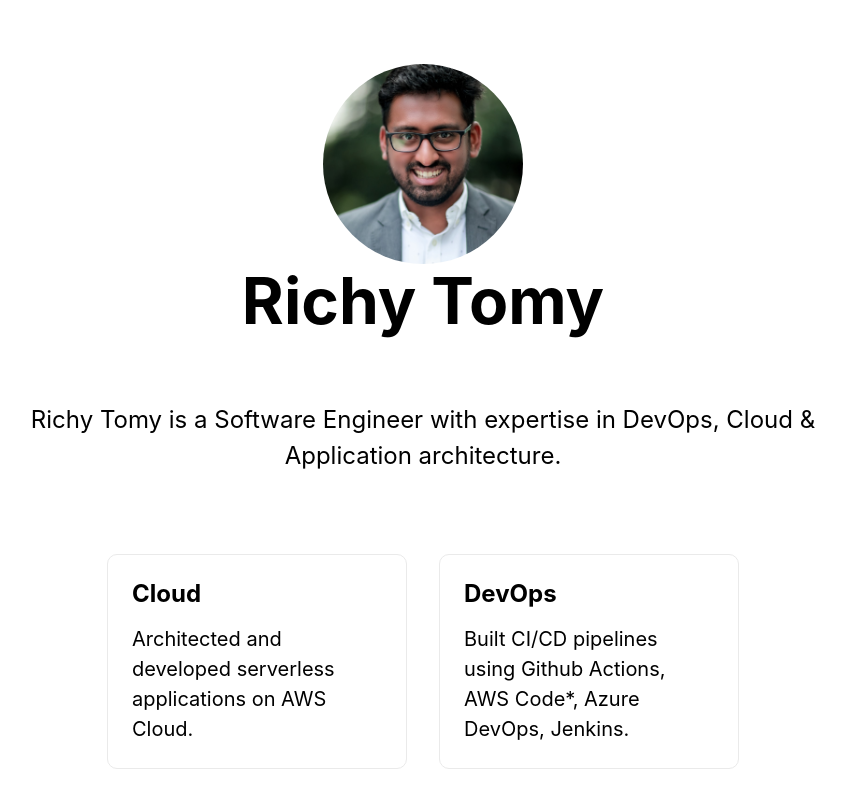
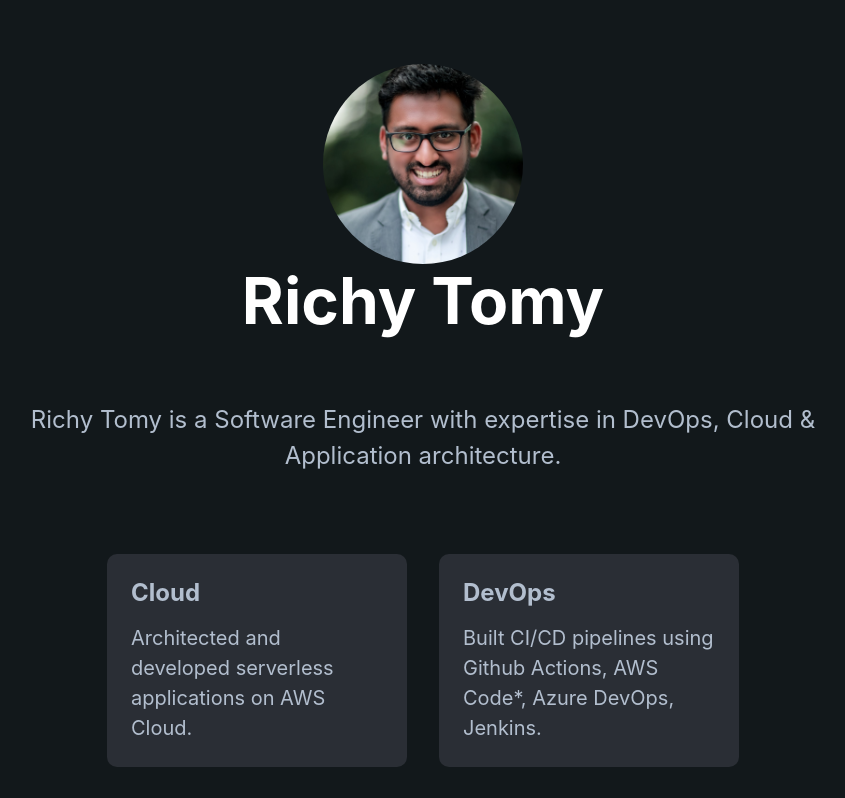
Before and after one commit to richy-tomy-mck/richytomy.com, a Next.js app: page / in a window 1280 px wide. Shown: the top 798 px of the page, without its empty margins (217-1062 px from the left). Built offline with nearby package versions, Linux system fonts and the light colour scheme.

Commit message:
dark mode

```diff
--- a/styles/Home.module.css
+++ b/styles/Home.module.css
@@ -1,5 +1,6 @@
 .container {
   padding: 0 2rem;
+  background-color: #12181b;
 }
 
 .main {
@@ -19,6 +20,7 @@
   border-top: 1px solid #eaeaea;
   justify-content: center;
   align-items: center;
+  color: #19a060;
 }
 
 .footer a {
@@ -43,11 +45,12 @@
   margin: 0;
   line-height: 1.15;
   font-size: 4rem;
+  color: #ffffff;
 }
 
-.title,
 .description {
   text-align: center;
+  color:#b2bece;
 }
 
 .description {
@@ -78,19 +81,61 @@
   margin: 1rem;
   padding: 1.5rem;
   text-align: left;
-  color: inherit;
+  color: #b2bece;
   text-decoration: none;
-  border: 1px solid #eaeaea;
+  /* border: 1px solid ; */
   border-radius: 10px;
   transition: color 0.15s ease, border-color 0.15s ease;
   max-width: 300px;
+  background-color: #2a2e35;
+  transform: translateY(0);
+  --bg-color: #B8F9D3;
+  --bg-color-light: #e2fced;
+  --text-color-hover: #ffffff;;
+  --box-shadow-color: rgba(184, 249, 211, 0.48);
 }
 
 .card:hover,
-.card:focus,
+.card:focus {
+  color: #ffffff;
+  transition: transform .3s;
+}
+
+.card:hover {
+  transform: translateY(-5px) scale(1.005) translateZ(0);
+  box-shadow: 0 24px 36px rgba(0,0,0,0.11),
+    0 24px 46px var(--box-shadow-color);
+}
+
+.card:hover .overlay {
+  transform: scale(4) translateZ(0);
+}
+
+.card:hover .circle {
+  border-color: var(--bg-color-light);
+  background: var(--bg-color);
+}
+
+.card:hover .circle:after {
+  background: var(--bg-color-light);
+}
+
+.card:hover p {
+  color: var(--text-color-hover);
+}
+
 .card:active {
-  color: #0070f3;
-  border-color: #0070f3;
+  transform: scale(1) translateZ(0);
+  box-shadow: 0 15px 24px rgba(0,0,0,0.11),
+    0 15px 24px var(--box-shadow-color);
+}
+
+.card p {
+  font-size: 17px;
+  color: #b2bece;
+  margin-top: 30px;
+  z-index: 1000;
+  transition: color 0.3s ease-out;
 }
 
 .card h2 {
```
